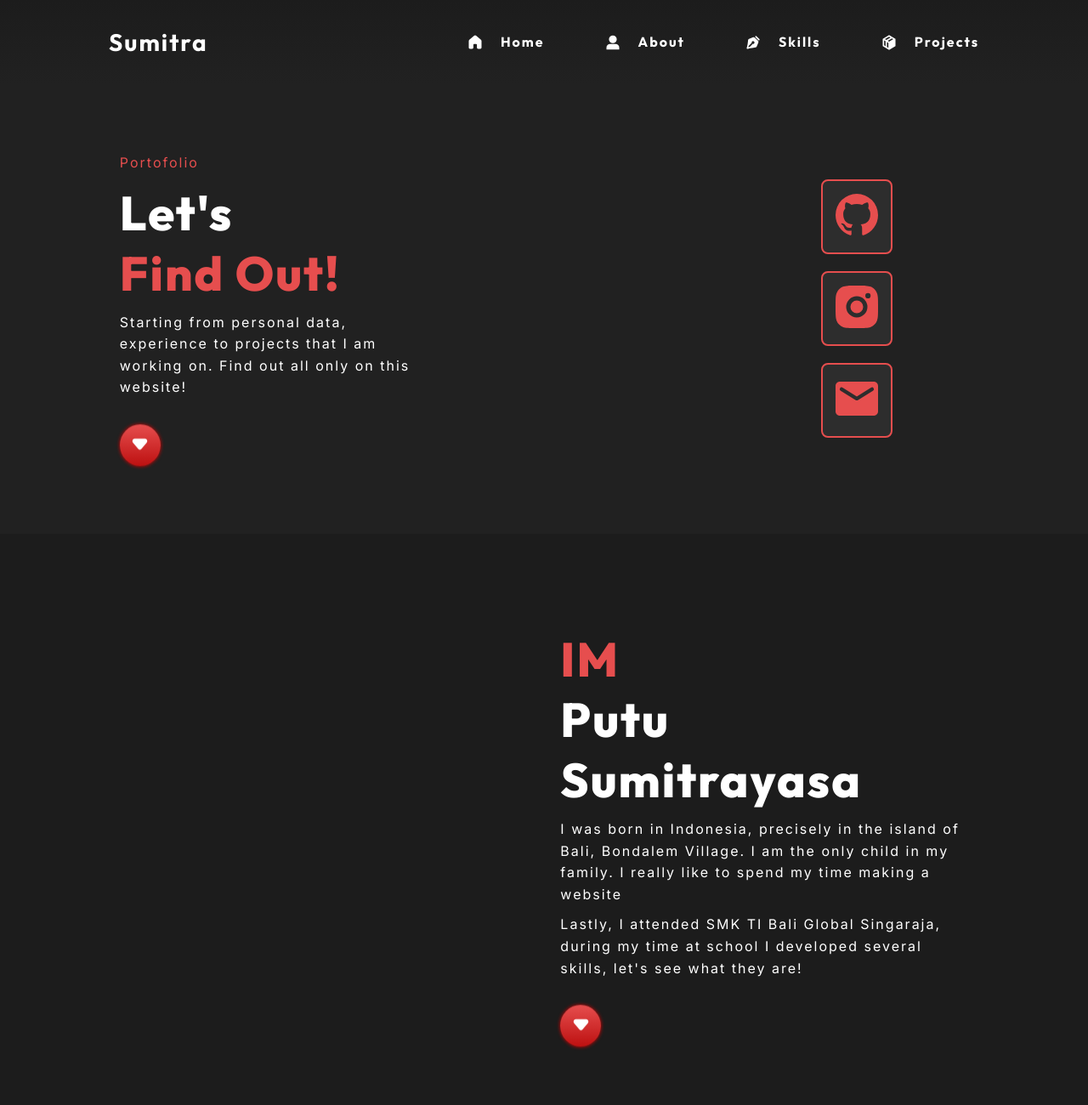
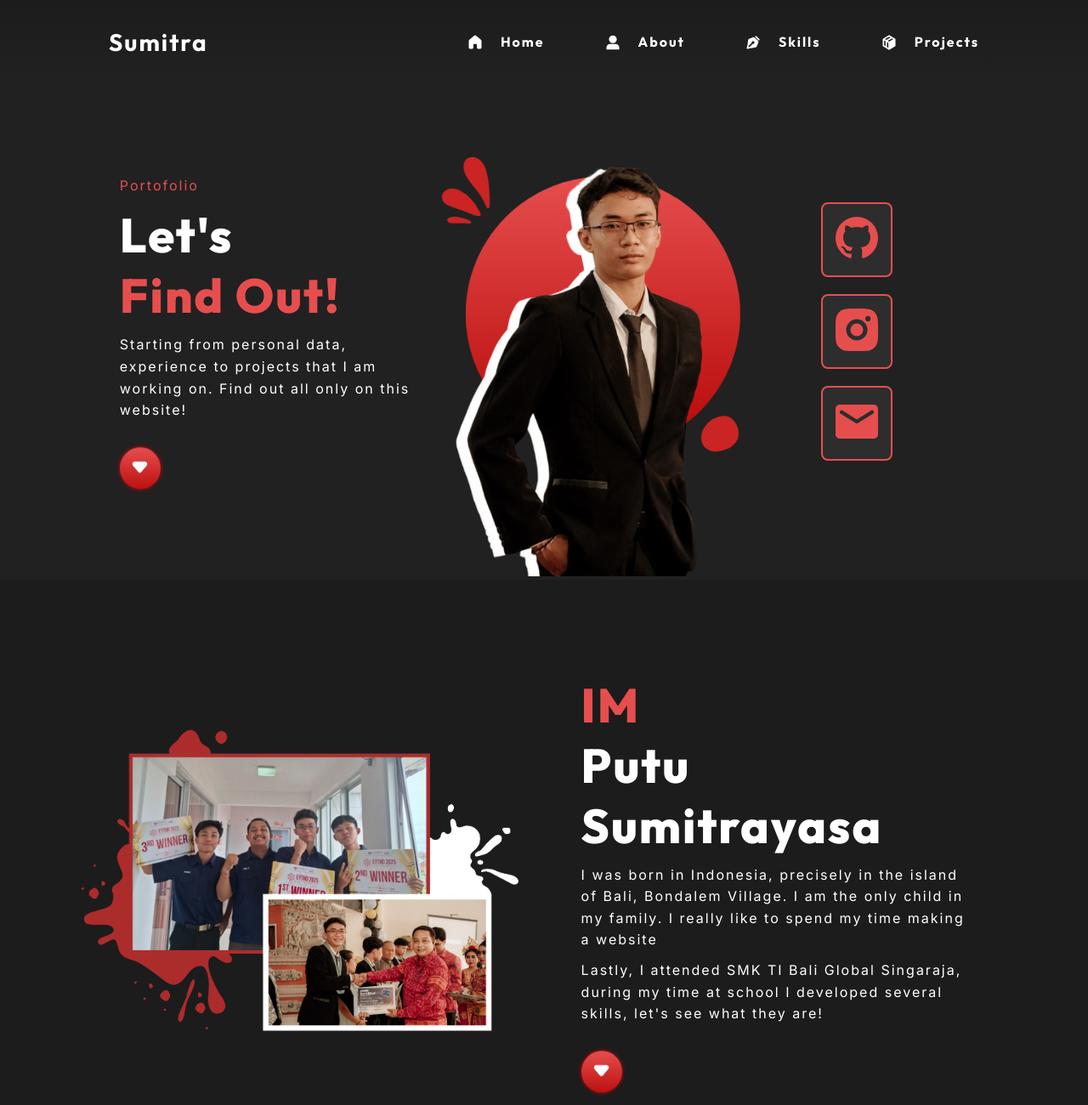
Before and after one commit to sumitra230407/portofolio_sumitra, a plain HTML site: page index.html in a window 1280 px wide. Shown: the top 1300 px of the page at 85% size. Drawn offline with Linux system fonts and the light colour scheme.

Commit message:
index.html

```diff
--- a/index.html
+++ b/index.html
@@ -79,7 +79,7 @@
                 </div>
             </div>
             <div class="picture">
-                <img src="asset/picture4.png" alt="">
+                <img src="picture4.png" alt="">
             </div>
             <div class="social-media">
                 <div class="icon-wrapper">
@@ -109,7 +109,7 @@
         </div>
         <div class="about" id="about">
             <div class="picture">
-                <img src="asset/about2.png" alt="">
+                <img src="about2.png" alt="">
             </div>
             <div class="about-desc">
                 <div class="main-text">
@@ -187,7 +187,7 @@
                 </p>
             </div>
             <div class="picture">
-                <img src="asset/Blue Modern Professional CV Resume.jpg" alt="">
+                <img src="Blue Modern Professional CV Resume.jpg" alt="">
             </div>
         </div>
     </div>
```
